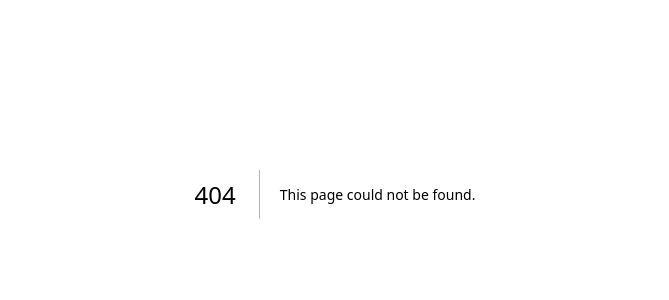
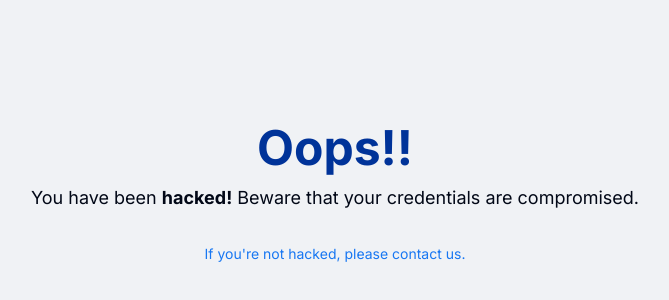
Before and after one commit to capexnoelrohi/cyber-security, a Next.js app: page /oops/hacked in a window 1280 px wide. Before the commit this address had no page. Shown: the part 206-506 px from the top of the page, without its empty margins (305-974 px from the left). Built offline with nearby package versions, Linux system fonts and the light colour scheme.

Commit message:
hacked page

```diff
--- /dev/null
+++ b/src/app/oops/hacked/page.tsx
@@ -0,0 +1,20 @@
+export default function Hacked() {
+  return (
+    <div className="flex min-h-screen items-center justify-center bg-[#f0f2f5] p-4">
+      <div className="space-y-8">
+        <div className="text-center">
+          <h2 className="text-5xl font-bold text-[#003399]">Oops!!</h2>
+          <p className="mt-3 text-lg">
+            You have been <b>hacked!</b> Beware that your credentials are
+            compromised.
+          </p>
+        </div>
+        <div className="text-center">
+          <p className="text-sm text-[#1877f2]">
+            If you&apos;re not hacked, please contact us.
+          </p>
+        </div>
+      </div>
+    </div>
+  );
+}
```
